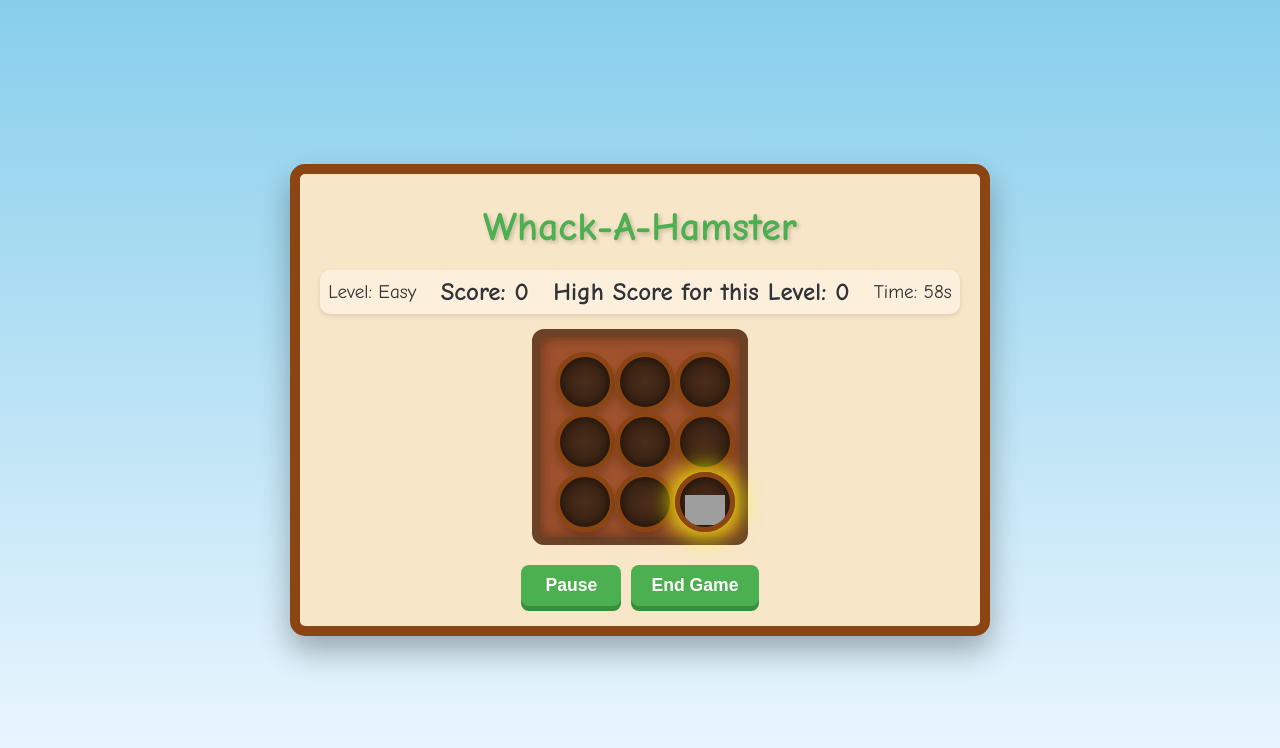
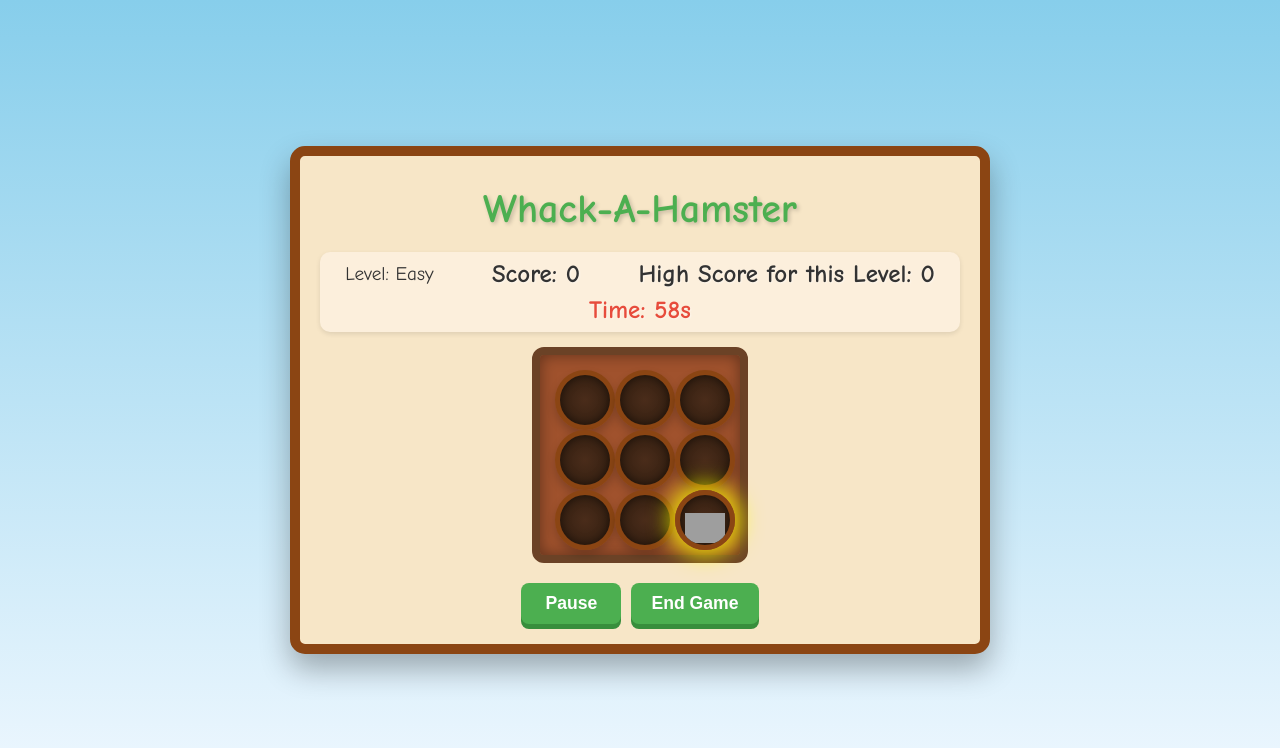
Before and after one commit to NaveenMamidisetti/Whack-A-Hamster, a plain HTML site: page index.html in a window 1280 px wide. Both pictures are taken after a click on the button "Easy". Drawn offline with Linux system fonts and the light colour scheme; grey boxes are pictures that could not be loaded.

Commit message:
Update style.css

```diff
--- a/style.css
+++ b/style.css
@@ -9,6 +9,12 @@ body {
     min-height: 100vh;
     margin: 0;
     overflow: hidden; /* Keep this to prevent scrollbars */
+}
+#timerDisplay {
+    font-size: 1.3em;
+    font-weight: bold;
+    color: #e74c3c;
+    text-shadow: 1px 1px 2px rgba(255, 255, 255, 0.5);
 }
 
 /* New: Main wrapper for all game pages */
```
